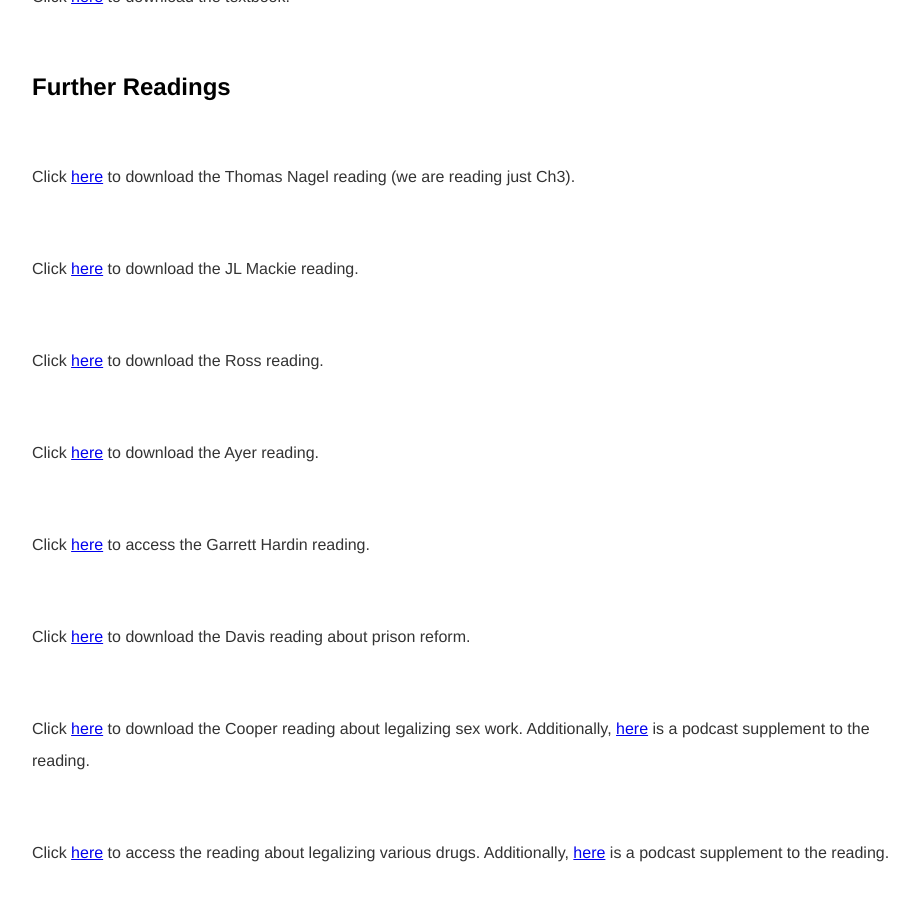
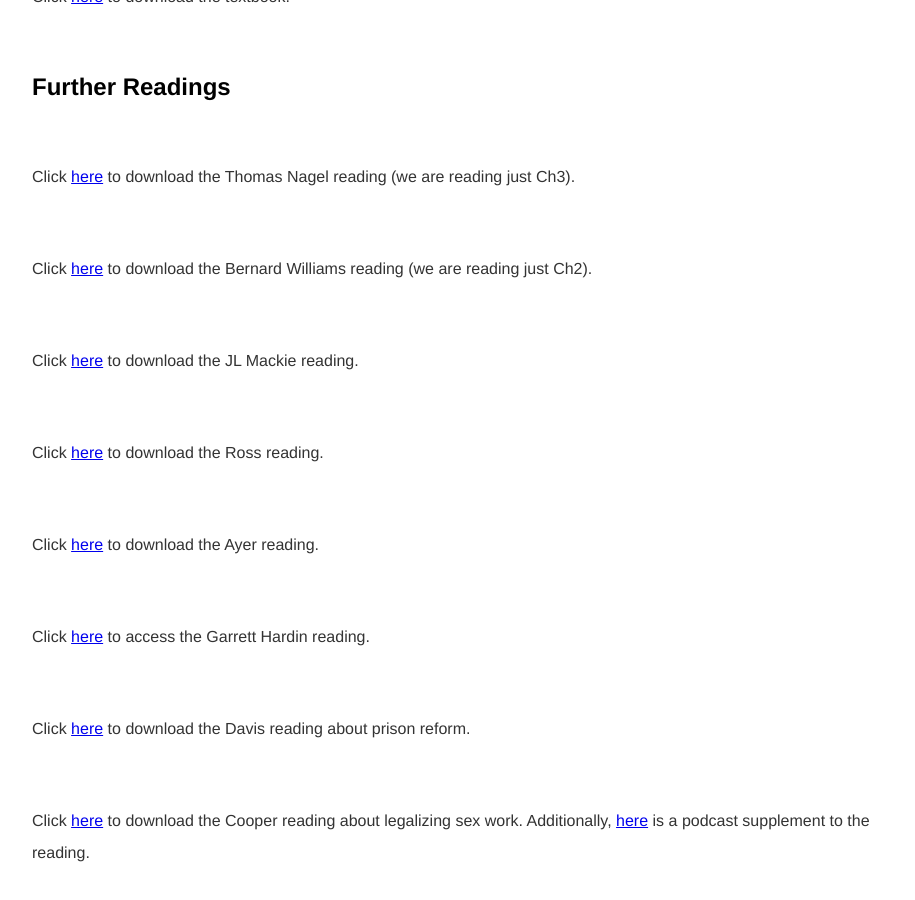
Before and after one commit to kevinjpatton/kevinjpatton.github.io, a Jekyll site: the page built from teaching/phil_2030/index.html, in a window 1280 px wide and 900 px high, scrolled down 590 px. Shown: the whole window, without its empty margins (160-1075 px from the left). Built offline with Jekyll 4.4.1, drawn with Linux system fonts in a browser that asks for light colours; Markdown is read by kramdown in place of the engine named in the settings.

Commit message:
Update index.html

```diff
--- a/teaching/phil_2030/index.html
+++ b/teaching/phil_2030/index.html
@@ -10,6 +10,7 @@ title: Teaching - Phil 2030
 <p>Click <a href="/banda/Russ Shafer-Landau - Fundamentals of Ethics .pdf" target="_blank">here</a> to download the textbook.</p>
 <h2>Further Readings</h2>
 <p>Click <a href="/teaching/phil_1010/Thomas Nagel - Mortal Questions.pdf" target="_blank">here</a> to download the Thomas Nagel reading (we are reading just Ch3).</p>
+<p>Click <a href="/teaching/phil_1010/Bernard Williams - Moral Luck.pdf" target="_blank">here</a> to download the Bernard Williams reading (we are reading just Ch2).</p>
 <p>Click <a href="/banda/JL Mackie - The Subjectivity of Values.pdf" target="_blank">here</a> to download the JL Mackie reading.</p>
 <p>Click <a href="/teaching/phil_2030/W.D. Ross - What Makes Right Actions Right.pdf" target="_blank">here</a> to download the Ross reading.</p>
 <p>Click <a href="/teaching/phil_3050/AJ Ayer - Language Truth and Logic.pdf" target="_blank">here</a> to download the Ayer reading.</p>
```
